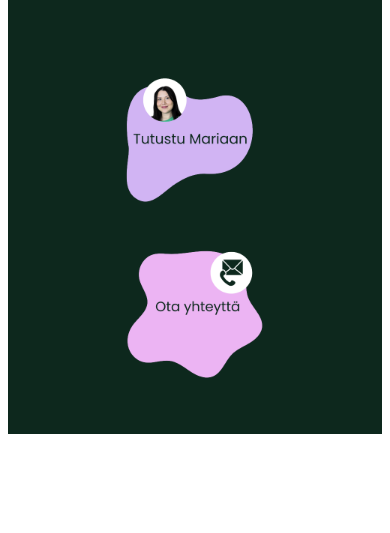
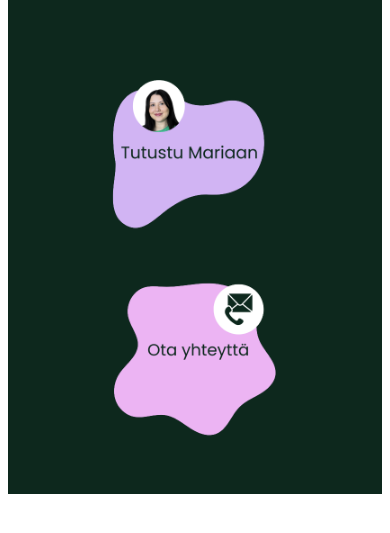
Before and after one commit to maarumarski/maarumarski.github.io, a plain HTML site: page index.html in a window 390 px wide. Shown: the part 219-752 px from the top of the page. Drawn offline with Linux system fonts and the light colour scheme.

Commit message:
painikkeita isommaksi

```diff
--- a/css/tyyli.css
+++ b/css/tyyli.css
@@ -27,14 +27,13 @@ header img {
 }
 
 .painikealue img {
-    max-width: 180px;
+    max-width: 250px;
     height: auto;
     margin: 0.5rem;
 }
 
-/* Responsiivinen säätö mobiililaitteille */
 @media (max-width: 600px) {
     .painikealue img {
-        max-width: 150px;
+        max-width: 180px;
     }
 }
```
